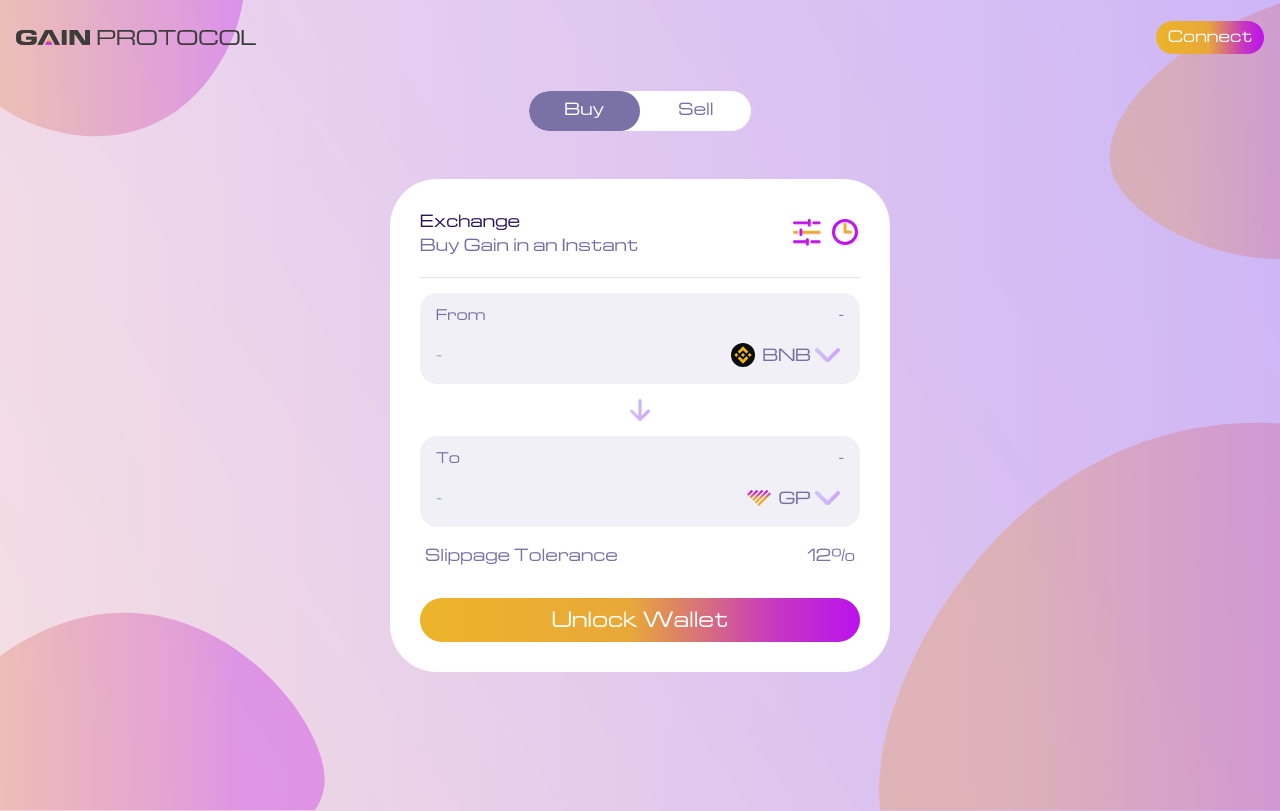
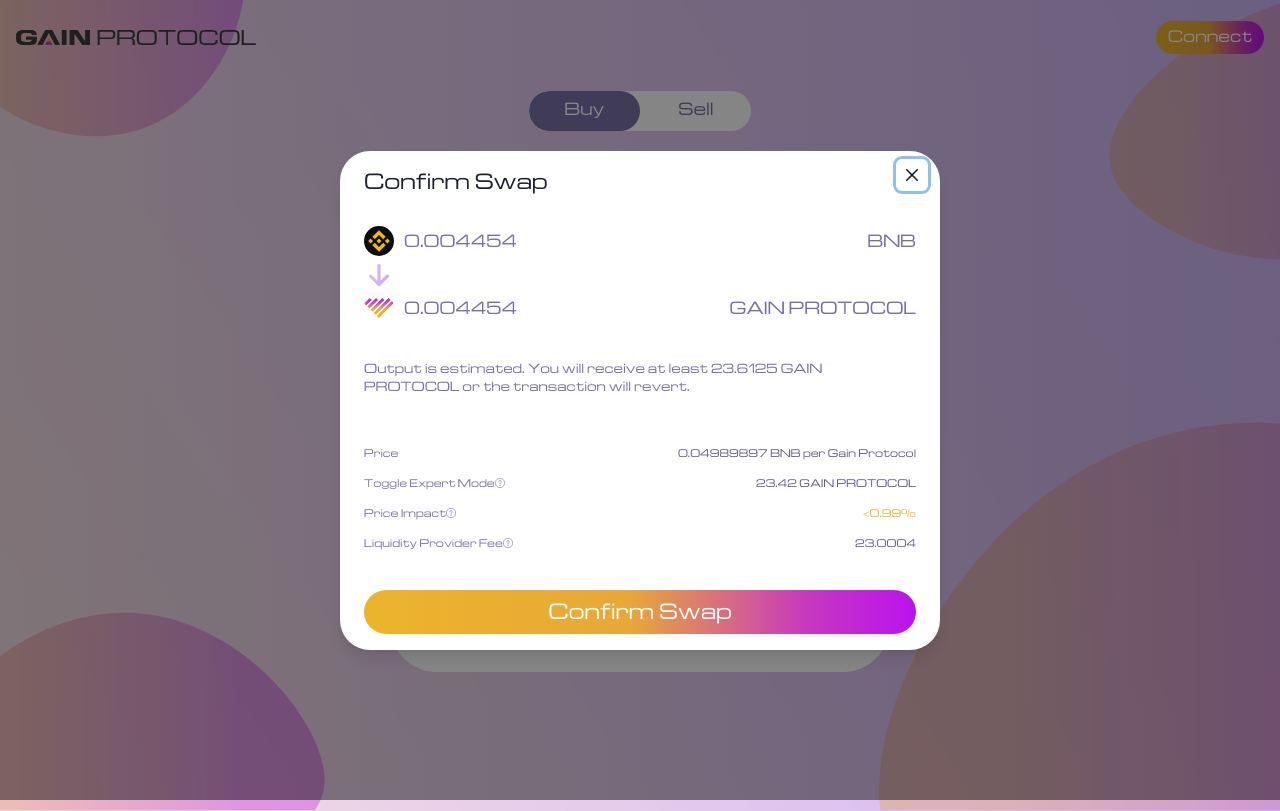
Before and after one commit to Jds-23/musical-couscous, a Next.js app: page / in a window 1280 px wide. Both pictures are taken after a click on the button "Unlock Wallet". Built offline with nearby package versions, Linux system fonts and the light colour scheme.

Commit message:
feat: confirm swap build

```diff
--- a/components/BuySection/BuySection.tsx
+++ b/components/BuySection/BuySection.tsx
@@ -3,13 +3,15 @@ import styles from "./BuySection.module.css";
 import CustomButton from "../Button/Button";
 import SwapCurrencyInputBox from "../SwapCurrencyInputBox/SwapCurrencyInputBox";
 import Main from "../Main/Main";
+import { useWalletAddress } from "../../context/StateProvider";
 
-const BuySection = () => {
+const BuySection = ({ onOpen }) => {
   const [amount, setAmount] = useState("");
   const [balance, setBalance] = useState("");
 
   const [fromCurrency, setFromCurrency] = useState("BNB");
   const [toCurrency, setToCurrency] = useState("GP");
+  const { address, setAddress } = useWalletAddress();
   return (
     <div className={styles.container}>
       <Main type={"Buy"}>
@@ -74,11 +76,8 @@ const BuySection = () => {
           <p>Slippage Tolerance</p>
           <p>12%</p>
         </div>
-        <CustomButton
-          // onClick={onOpen}
-          block
-        >
-          Unlock Wallet
+        <CustomButton onClick={onOpen} block>
+          {address === "" ? "Unlock Wallet" : "Swap"}
         </CustomButton>
       </Main>
     </div>
--- a/components/ConfirmSwapModal/ConfirmSwapModal.module.css
+++ b/components/ConfirmSwapModal/ConfirmSwapModal.module.css
@@ -0,0 +1,50 @@
+.row1__currency {
+  display: flex;
+  color: #786fa6;
+  align-items: center;
+  margin-top: 5px;
+  margin-bottom: 5px;
+  justify-content: space-between;
+}
+.row1__currency > p {
+  text-align: right;
+}
+.row1__currency > div {
+  display: flex;
+  align-items: center;
+}
+.row1__currency > div > img {
+  width: 30px;
+  object-fit: contain;
+  margin-right: 10px;
+}
+.row1 > p {
+  color: #786fa6;
+  margin-top: 40px;
+  font-size: 12px;
+}
+.row1 {
+  margin-bottom: 50px;
+}
+.row2 {
+  font-size: 10px;
+}
+.label {
+  display: flex;
+  align-items: center;
+  color: #7a71a7;
+}
+.row2 > div {
+  display: flex;
+  justify-content: space-between;
+  margin-bottom: 15px;
+}
+.row2 > div > p {
+  color: #615c87;
+  text-align: right;
+}
+@media only screen and (max-width: 350px) {
+  .row1__currency {
+    font-size: 12px;
+  }
+}
--- a/components/ConfirmSwapModal/ConfirmSwapModal.tsx
+++ b/components/ConfirmSwapModal/ConfirmSwapModal.tsx
@@ -1,5 +1,9 @@
 import CustomModal from "../Modal/Modal";
-import { ModalBody } from "@chakra-ui/react";
+import styles from "./ConfirmSwapModal.module.css";
+import { ModalBody, ModalFooter } from "@chakra-ui/react";
+import React from "react";
+import { QuestionOutlineIcon } from "@chakra-ui/icons";
+import CustomButton from "../Button/Button";
 interface MyProps {
   isOpen: boolean;
   onClose: () => void;
@@ -17,8 +21,94 @@ const ConfirmSwapModal: React.FC<
         {...props}
       >
         <ModalBody>
-          <h1>No Transactions History</h1>
+          <div className={styles.row1}>
+            <div className={styles.row1__currency}>
+              <div>
+                <img src={"./images/BNB.svg"} />
+                <p>0.004454</p>
+              </div>
+              <p>BNB</p>
+            </div>
+            <div
+              style={{
+                display: "flex",
+                justifyContent: "center",
+                alignItems: "center",
+                width: "30px",
+                height: "30px",
+              }}
+            >
+              <svg
+                xmlns="http://www.w3.org/2000/svg"
+                width="19.979"
+                height="22.166"
+                viewBox="0 0 19.979 22.166"
+              >
+                <defs>
+                  <linearGradient
+                    id="linear-gradient"
+                    y1="0.5"
+                    x2="1"
+                    y2="0.5"
+                    gradientUnits="objectBoundingBox"
+                  >
+                    <stop offset="0" stop-color="#cfc5f7" />
+                    <stop offset="0.894" stop-color="#cfa8f7" />
+                  </linearGradient>
+                </defs>
+                <path
+                  id="ArrowBottom"
+                  d="M6547.521,560.4a1.6,1.6,0,0,0-2.26,0l-5.663,5.663V550.919a1.6,1.6,0,1,0-3.2,0V566l-5.663-5.663a1.6,1.6,0,0,0-2.26,2.26l8.258,8.258a1.589,1.589,0,0,0,1.263.629h.028a1.594,1.594,0,0,0,1.13-.468l8.363-8.363A1.6,1.6,0,0,0,6547.521,560.4Z"
+                  transform="translate(-6528.011 -549.32)"
+                  fill="url(#linear-gradient)"
+                />
+              </svg>
+            </div>
+            <div className={styles.row1__currency}>
+              <div>
+                <img src={"./images/GP.svg"} />
+
+                <p>0.004454</p>
+              </div>
+              <p>GAIN PROTOCOL</p>
+            </div>
+            <p>
+              Output is estimated. You will receive at least 23.6125 GAIN
+              PROTOCOL or the transaction will revert.
+            </p>
+          </div>
+
+          <div className={styles.row2}>
+            <div>
+              <div className={styles.label}>Price</div>
+              <p>0.04989897 BNB per Gain Protocol</p>
+            </div>
+            <div>
+              <div className={styles.label}>
+                <h4>Toggle Expert Mode</h4>
+                <QuestionOutlineIcon />
+              </div>
+              <p>23.42 GAIN PROTOCOL</p>
+            </div>
+            <div>
+              <div className={styles.label}>
+                <h4>Price Impact</h4>
+                <QuestionOutlineIcon />
+              </div>
+              <p style={{ color: "#ECB42A" }}>{"<"}0.99%</p>
+            </div>
+            <div>
+              <div className={styles.label}>
+                <h4>Liquidity Provider Fee</h4>
+                <QuestionOutlineIcon />
+              </div>
+              <p>23.0004</p>
+            </div>
+          </div>
         </ModalBody>
+        <ModalFooter>
+          <CustomButton block>Confirm Swap</CustomButton>
+        </ModalFooter>
       </CustomModal>
     </>
   );
--- a/pages/index.tsx
+++ b/pages/index.tsx
@@ -54,7 +54,7 @@ export default function Home() {
           setState={setState}
         />
         {state === 0 ? (
-          <BuySection />
+          <BuySection onOpen={() => setConfirmSwapModal(true)} />
         ) : (
           <SellSection onOpen={() => setConfirmSwapModal(true)} />
         )}
```
